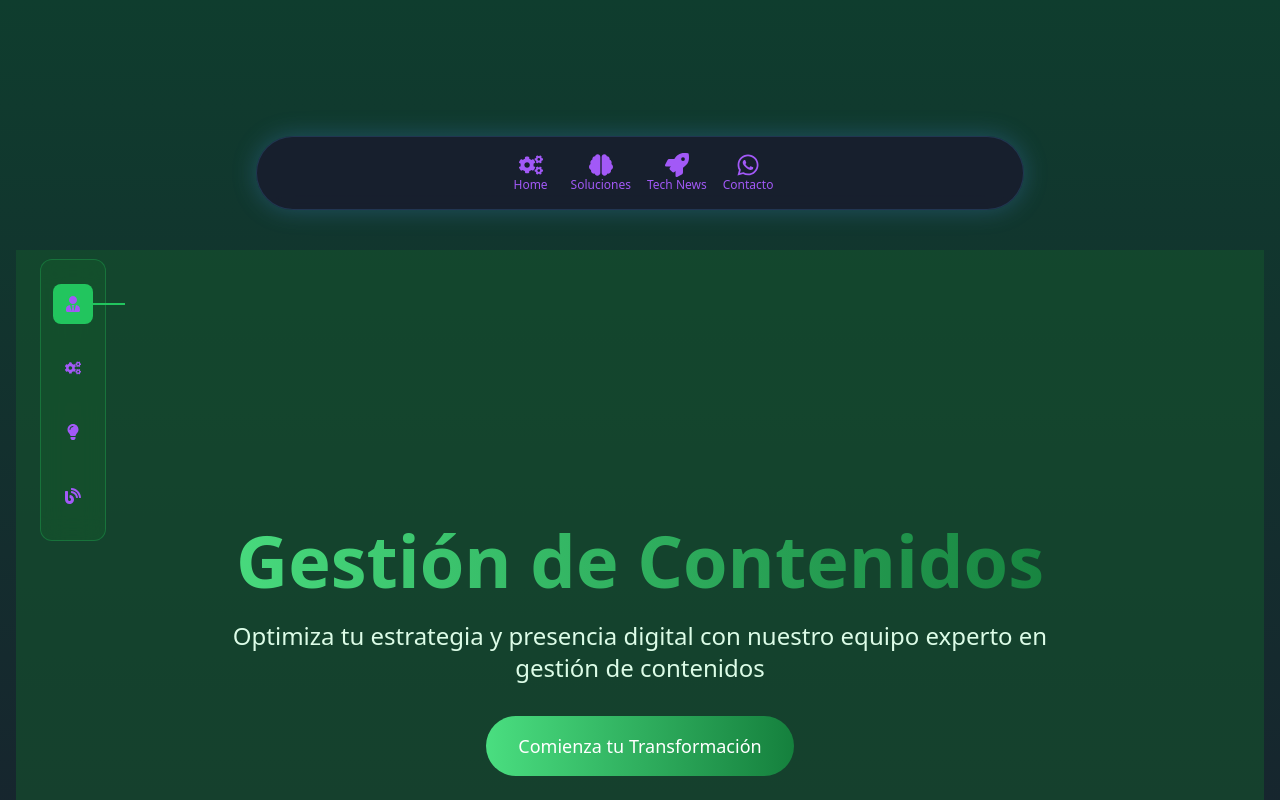
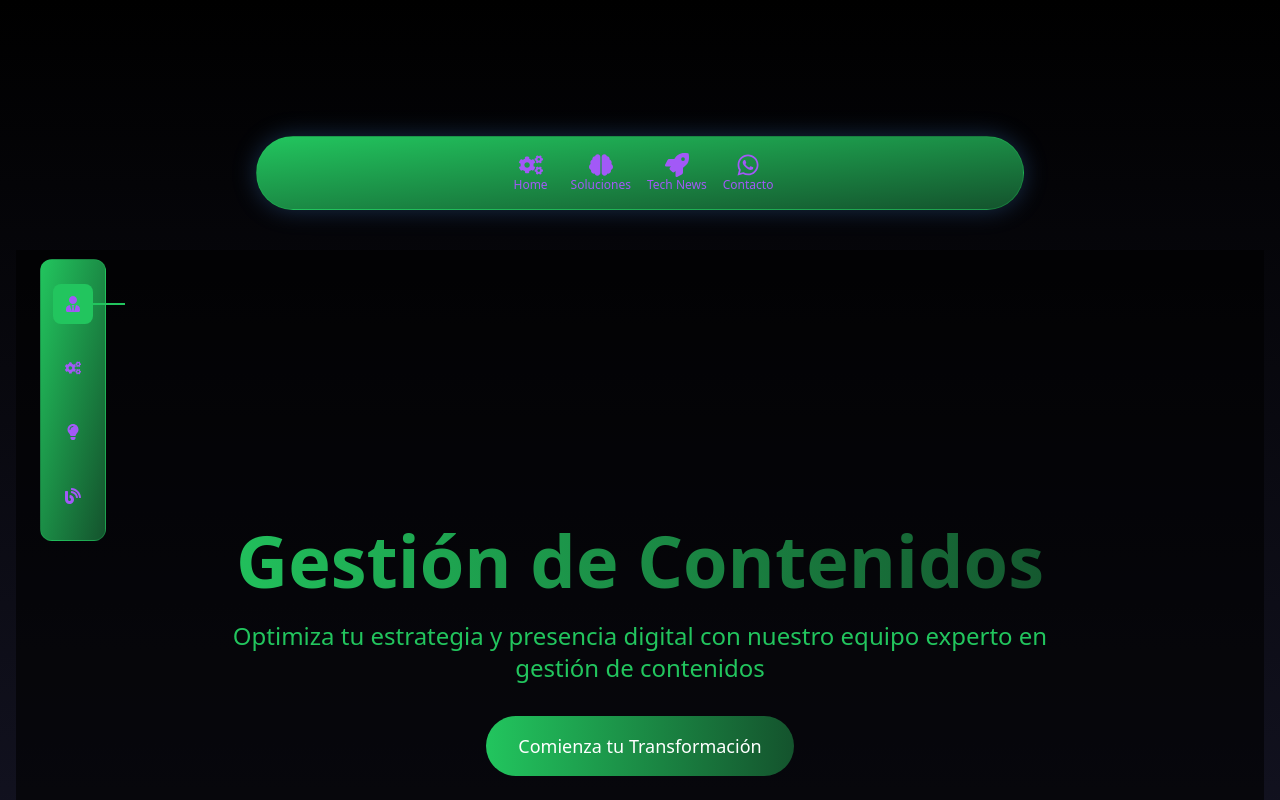
Before and after one commit to deivipluss/landing, a Next.js app: page /gestion-contenidos in a window 1280 px wide. Shown: the top 800 px of the page. Built offline with nearby package versions, Linux system fonts and the light colour scheme.

Commit message:
Fondo oscuro y menús verdes coherentes con tarjeta de contenidos en home

```diff
--- a/app/gestion-contenidos/page.tsx
+++ b/app/gestion-contenidos/page.tsx
@@ -56,14 +56,14 @@ export default function GestionContenidos() {
   };
 
   return (
-    <div className="min-h-screen bg-gradient-to-b from-[#0f3d2e] to-[#1A1A2E] flex flex-col overflow-hidden">
+    <div className="min-h-screen bg-gradient-to-b from-black to-[#1A1A2E] flex flex-col overflow-hidden">
       {/* Barra lateral de navegación (solo escritorio) */}
       <div className="hidden md:block fixed left-4 lg:left-10 top-1/2 transform -translate-y-1/2 z-40">
         <motion.div
           initial={{ x: -50, opacity: 0 }}
           animate={{ x: 0, opacity: 1 }}
           transition={{ delay: 0.5 }}
-          className="py-6 px-3 bg-[#14532d]/70 backdrop-blur-md rounded-xl flex flex-col gap-6 border border-green-500/30"
+          className="py-6 px-3 bg-gradient-to-br from-[#22c55e] to-[#14532d] backdrop-blur-md rounded-xl flex flex-col gap-6 border border-[#22c55e]/30"
         >
           {[
             { id: "overview", label: "Visión General", icon: <FaUserTie className="text-[#A259F7] group-hover/icon:text-[#7C3AED] transition-colors" /> },
@@ -77,9 +77,9 @@ export default function GestionContenidos() {
                   const el = document.getElementById(item.id);
                   if (el) el.scrollIntoView({ behavior: 'smooth', block: 'start' });
                 }}
-                className={`p-3 rounded-lg group/icon ${activeSection === item.id ? "bg-[#22c55e] text-white" : "bg-transparent"}`}
+                className={`p-3 rounded-lg group/icon ${activeSection === item.id ? "bg-[#22c55e] text-white" : "bg-transparent text-[#14532d]"}`}
               >
-                <span className={activeSection === item.id ? "text-white" : "text-[#22c55e] group-hover/icon:text-[#16a34a] transition-colors"}>
+                <span className={activeSection === item.id ? "text-white" : "text-[#14532d] group-hover/icon:text-[#22c55e] transition-colors"}>
                   {item.icon}
                 </span>
               </button>
@@ -97,13 +97,13 @@ export default function GestionContenidos() {
         <HomeNavigation />
         {/* Hero Section */}
         <section ref={overviewRef} id="overview" className="relative h-screen flex items-center justify-center overflow-hidden">
-        <div className="absolute inset-0 bg-green-900/60 z-0" />
+        <div className="absolute inset-0 bg-black/60 z-0" />
         <div className="relative z-10 text-center max-w-4xl mx-auto">
           <motion.h1
             initial={{ opacity: 0, y: 20 }}
             animate={{ opacity: 1, y: 0 }}
             transition={{ duration: 0.8 }}
-            className="text-5xl md:text-7xl font-bold bg-gradient-to-r from-green-400 to-green-700 text-transparent bg-clip-text mb-6"
+            className="text-5xl md:text-7xl font-bold bg-gradient-to-r from-[#22c55e] to-[#14532d] text-transparent bg-clip-text mb-6"
           >
             Gestión de Contenidos
           </motion.h1>
@@ -111,7 +111,7 @@ export default function GestionContenidos() {
             initial={{ opacity: 0, y: 20 }}
             animate={{ opacity: 1, y: 0 }}
             transition={{ duration: 0.8, delay: 0.2 }}
-            className="text-xl md:text-2xl text-green-100 mb-8"
+            className="text-xl md:text-2xl text-[#22c55e] mb-8"
           >
             Optimiza tu estrategia y presencia digital con nuestro equipo experto en gestión de contenidos
           </motion.p>
@@ -119,7 +119,7 @@ export default function GestionContenidos() {
             initial={{ opacity: 0, y: 20 }}
             animate={{ opacity: 1, y: 0 }}
             transition={{ duration: 0.8, delay: 0.4 }}
-            className="bg-gradient-to-r from-green-400 to-green-700 text-white px-8 py-4 rounded-full text-lg font-medium hover:scale-105 transition-transform"
+            className="bg-gradient-to-r from-[#22c55e] to-[#14532d] text-white px-8 py-4 rounded-full text-lg font-medium hover:scale-105 transition-transform"
           >
             Comienza tu Transformación
           </motion.button>
@@ -127,7 +127,7 @@ export default function GestionContenidos() {
       </section>
       {/* ...resto igual que gerencias... */}
       {/* Footer */}
-      <footer className="bg-green-900/80 backdrop-blur-lg text-center py-6 sm:py-8 text-green-200 text-xs sm:text-sm mt-12 sm:mt-16 border-t border-green-700/30">
+      <footer className="bg-[#14532d]/80 backdrop-blur-lg text-center py-6 sm:py-8 text-[#22c55e] text-xs sm:text-sm mt-12 sm:mt-16 border-t border-[#22c55e]/30">
         © 2025 - @Deivipluss Todos los derechos reservados.
       </footer>
       </div>
--- a/components/HomeNavigation.tsx
+++ b/components/HomeNavigation.tsx
@@ -17,22 +17,22 @@ const HomeNavigation = () => {
   const navItems = [
     {
       href: "/",
-      icon: <FaCogs className="transition-transform duration-300 group-hover:rotate-180" />,
+      icon: <FaCogs className="transition-transform duration-300 group-hover:rotate-180 text-[#A259F7] group-hover:text-[#7C3AED]" />,
       label: "Home"
     },
     {
       href: "/#solutions",
-      icon: <FaBrain className="transition-transform duration-300 group-hover:scale-110" />,
+      icon: <FaBrain className="transition-transform duration-300 group-hover:scale-110 text-[#A259F7] group-hover:text-[#7C3AED]" />,
       label: "Soluciones"
     },
     {
       href: "/novedades-tech",
-      icon: <FaRocket className="transition-transform duration-300 group-hover:scale-110" />,
+      icon: <FaRocket className="transition-transform duration-300 group-hover:scale-110 text-[#A259F7] group-hover:text-[#7C3AED]" />,
       label: "Tech News"
     },
     {
       href: "/contacto",
-      icon: <FaWhatsapp className="transition-transform duration-300 group-hover:rotate-12" />,
+      icon: <FaWhatsapp className="transition-transform duration-300 group-hover:rotate-12 text-[#A259F7] group-hover:text-[#7C3AED]" />,
       label: "Contacto"
     },
   ];
@@ -57,7 +57,7 @@ const HomeNavigation = () => {
   };
 
   return (
-    <header className="flex justify-center py-3 sm:py-4 mb-4 sm:mb-6 md:mb-8 lg:mb-10 space-x-3 sm:space-x-4 bg-[#1A1A2E]/80 backdrop-blur-lg shadow-glow rounded-full w-[90%] max-w-3xl mx-auto border border-[#4A90E2]/20">
+    <header className="flex justify-center py-3 sm:py-4 mb-4 sm:mb-6 md:mb-8 lg:mb-10 space-x-3 sm:space-x-4 bg-gradient-to-br from-[#22c55e] to-[#14532d] backdrop-blur-lg shadow-glow rounded-full w-[90%] max-w-3xl mx-auto border border-[#22c55e]/30">
       {navItems.map((item) => (
         <Link
           key={item.href}
```
